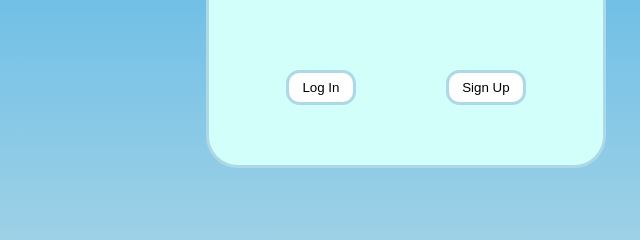
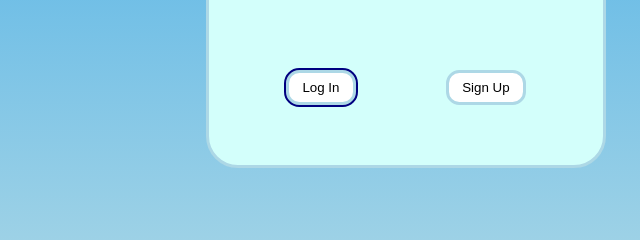
Before and after one commit to mdhilton/LoginPage, a plain HTML site: page index.html in a window 1280 px wide. In both pictures the pointer is over the button "Log In". Shown: the part 472-712 px from the top of the page, 234-874 px from the left. Drawn offline with Linux system fonts and the light colour scheme.

Commit message:
added some border highlights to the buttons

```diff
--- a/css.css
+++ b/css.css
@@ -53,3 +53,7 @@ input{
     border: 3px solid lightblue;
     border-radius: 1em;
 }
+
+#btns button:hover{
+    outline: 2px solid #000080;
+}
```
